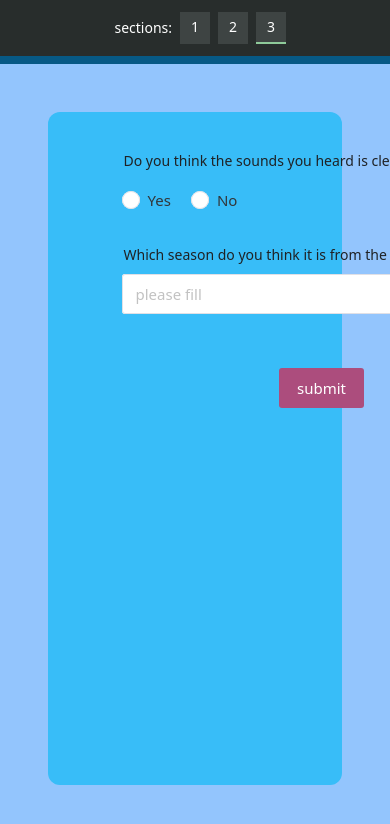
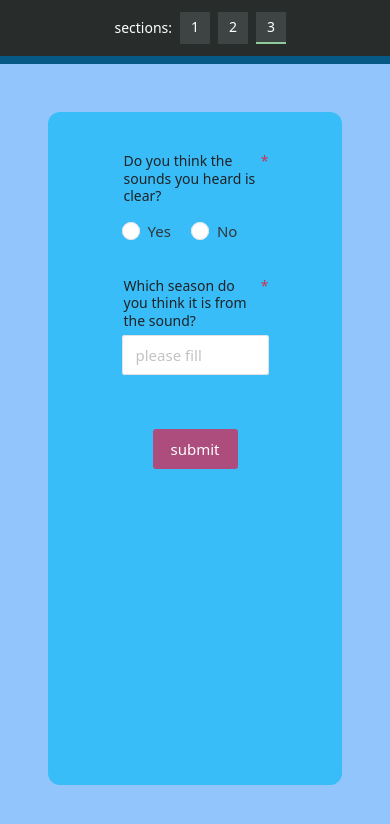
Before and after one commit to jiurenm/song, a Vue app: page /section3 in a window 390 px wide. Both pictures are taken after a click on the button "Start". Shown: the top 824 px of the page. Built offline with nearby package versions, Linux system fonts and the light colour scheme.

Commit message:
Refactor Section3Content.vue to enhance form layout and styling. Updated padding and width classes for better responsiveness. Improved radio button item classes for consistent styling. These changes aim to streamline user interaction and improve overall aesthetics.

```diff
--- a/src/components/Section3Content.vue
+++ b/src/components/Section3Content.vue
@@ -47,10 +47,9 @@ const songs = [
 </script>
 
 <template>
-  <div class="w-1/2 p-10">
+  <div class="w-1/2 py-10">
     <n-form
       ref="formRef"
-      :label-width="80"
       :model="formValue"
       :rules="rules"
       size="large"
@@ -59,7 +58,7 @@ const songs = [
       <n-form-item
         label="Do you think the sounds you heard is clear?"
         path="user.name"
-        class="w-100"
+        class="w-100%"
       >
         <n-radio-group v-model:value="value" name="radiogroup">
           <n-space>
@@ -72,7 +71,7 @@ const songs = [
       <n-form-item
         label="Which season do you think it is from the sound?"
         path="phone"
-        class="w-100"
+        class="w-100%"
       >
         <n-input v-model:value="formValue.phone" placeholder="please fill" />
       </n-form-item>
```
